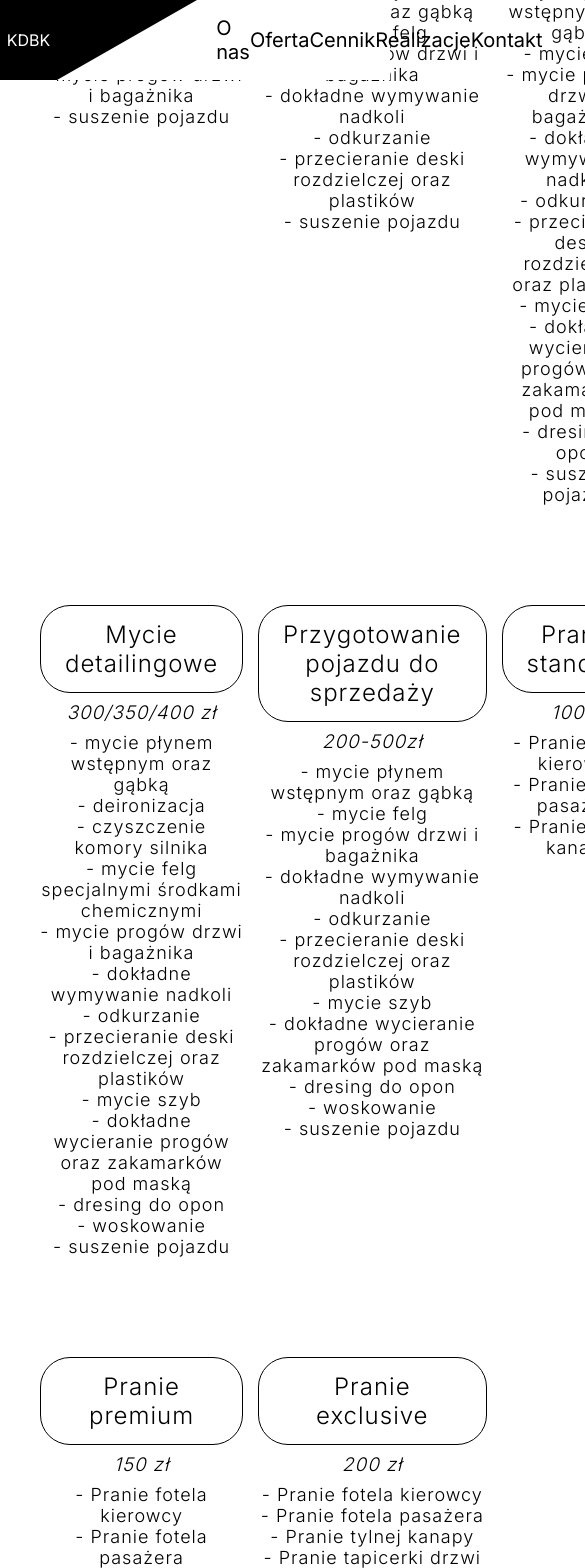
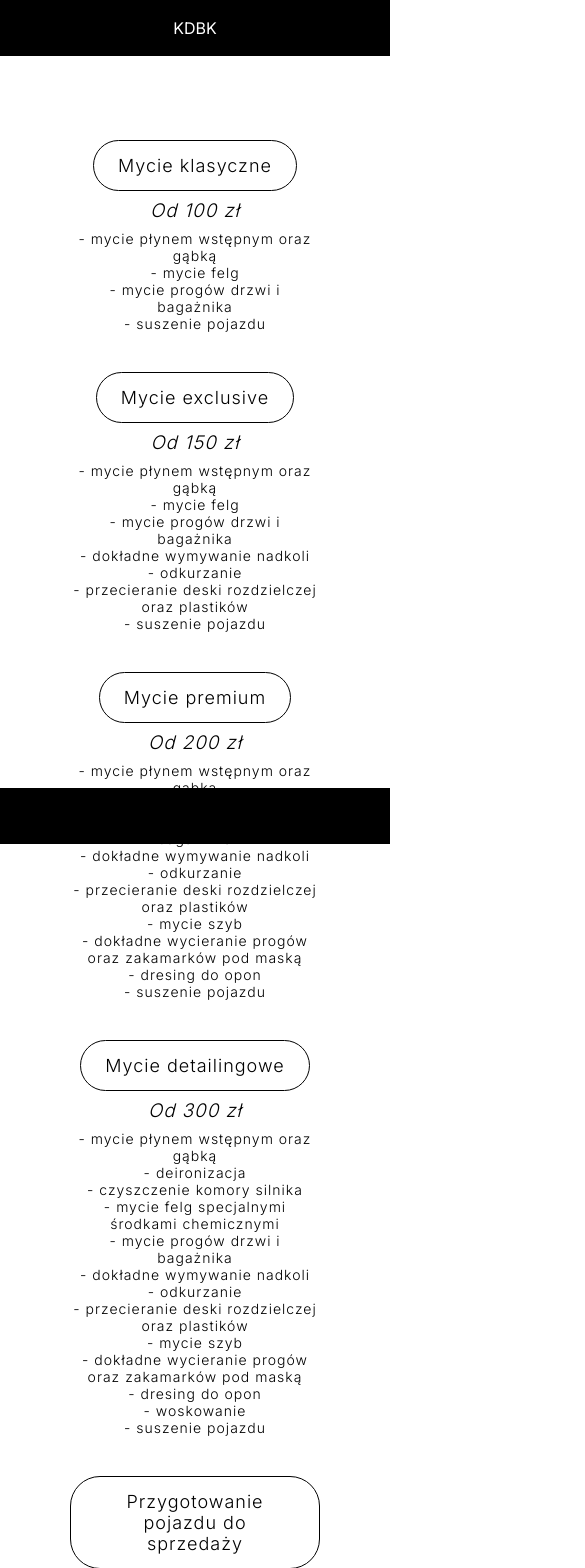
Before and after one commit to BartoszDombrow/KDBK-detailing, a React (Create React App) app in the folder kdbkdetailing/: page /cennik in a window 390 px wide. Shown: the top 1568 px of the page, 585 px wide, since content can reach past the window. Built offline with nearby package versions, Linux system fonts and the light colour scheme.

Commit message:
bombastick

```diff
--- a/kdbkdetailing/src/components/Navbar/navbar.css
+++ b/kdbkdetailing/src/components/Navbar/navbar.css
@@ -59,7 +59,7 @@ li {
   border-bottom: 1px solid black;
 }
 
-@media (max-width: 376px) {
+@media (max-width: 1080px) {
   .nav-div-1 {
     height: 56px;
     width: 100%;
--- a/kdbkdetailing/src/views/About/about.css
+++ b/kdbkdetailing/src/views/About/about.css
@@ -25,7 +25,7 @@ h1 {
   font-weight: normal;
 }
 
-@media (max-width: 376px) {
+@media (max-width: 1080px) {
   .image-about {
     display: none;
   }
--- a/kdbkdetailing/src/views/Contact/contact.css
+++ b/kdbkdetailing/src/views/Contact/contact.css
@@ -10,7 +10,7 @@
   width: 60%;
 }
 
-@media (max-width: 376px) {
+@media (max-width: 1080px) {
   .contact-map {
     height: 400px;
     width: 80%;
--- a/kdbkdetailing/src/views/List/List.jsx
+++ b/kdbkdetailing/src/views/List/List.jsx
@@ -5,7 +5,7 @@ const List = () => {
   const items = [
     {
       title: 'Mycie klasyczne',
-      price: '100/150/200 zł',
+      price: 'Od 100 zł',
       key: 'title',
       elements: [
         {
@@ -28,7 +28,7 @@ const List = () => {
     },
     {
       title: 'Mycie exclusive',
-      price: '150/200/250 zł',
+      price: 'Od 150 zł',
       key: 'title',
       elements: [
         {
@@ -63,7 +63,7 @@ const List = () => {
     },
     {
       title: 'Mycie premium',
-      price: '200/250/300 zł',
+      price: 'Od 200 zł',
       key: 'title',
       elements: [
         {
@@ -110,8 +110,8 @@ const List = () => {
     },
     {
       title: 'Mycie detailingowe',
-      price: '300/350/400 zł',
-      key: 'test',
+      price: 'Od 300 zł',
+      key: 'text',
       elements: [
         {
           text: '- mycie płynem wstępnym oraz gąbką',
@@ -169,7 +169,7 @@ const List = () => {
     },
     {
       title: 'Przygotowanie pojazdu do sprzedaży',
-      price: '200-500zł',
+      price: 'Od 200 zł',
       key: 'title',
       elements: [
         {
@@ -221,7 +221,7 @@ const List = () => {
     {
       title: 'Pranie standard',
       key: 'title',
-      price: '100 zł',
+      price: 'Od 100 zł',
       elements: [
         {
           text: '- Pranie fotela kierowcy',
@@ -240,7 +240,7 @@ const List = () => {
     {
       title: 'Pranie premium',
       key: 'title',
-      price: '150 zł',
+      price: 'Od 150 zł',
       elements: [
         {
           text: '- Pranie fotela kierowcy',
@@ -263,7 +263,7 @@ const List = () => {
     {
       title: 'Pranie exclusive',
       key: 'title',
-      price: '200 zł',
+      price: 'Od 200 zł',
       elements: [
         {
           text: '- Pranie fotela kierowcy',
--- a/kdbkdetailing/src/views/List/list.css
+++ b/kdbkdetailing/src/views/List/list.css
@@ -1,20 +1,27 @@
 .list-wrapper {
-  display: grid;
-  grid-template-columns: repeat(3, 1fr);
-  grid-template-rows: auto;
-  gap: 100px 15px;
-  align-content: center;
-  height: 100vh;
+  display: flex;
+  justify-content: space-around;
+  flex-wrap: wrap;
+  min-height: 100vh;
   padding: 40px;
-  margin-top: 250px;
 }
 
 .list-container {
   display: flex;
   flex-direction: column;
   align-items: center;
+  width: 33%;
   letter-spacing: 1px;
   text-align: center;
+  padding: 20px 30px;
+}
+
+.list-container:nth-child(4) {
+  width: 50%;
+}
+
+.list-container:nth-child(5) {
+  width: 50%;
 }
 
 .title {
@@ -37,3 +44,30 @@
   font-size: 18px;
   font-weight: lighter;
 }
+
+@media (max-width: 1080px) {
+  .list-wrapper {
+    flex-direction: column;
+    justify-content: center;
+    align-items: center;
+  }
+
+  .list-container {
+    width: 100%;
+  }
+
+  .title {
+    font-size: 18px;
+  }
+  .listElement {
+    font-size: 14px;
+  }
+
+  .list-container:nth-child(4) {
+    width: 100%;
+  }
+
+  .list-container:nth-child(5) {
+    width: 100%;
+  }
+}
```
